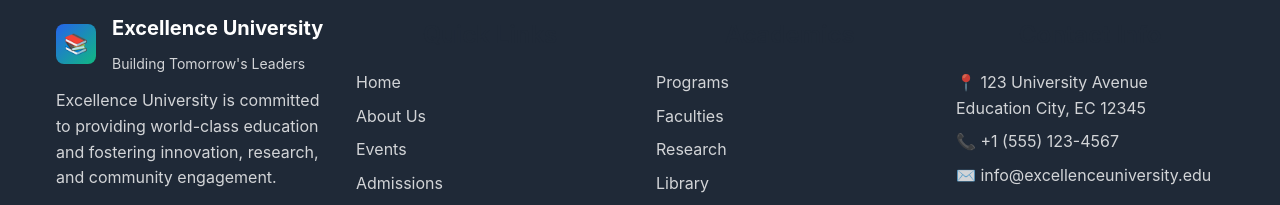
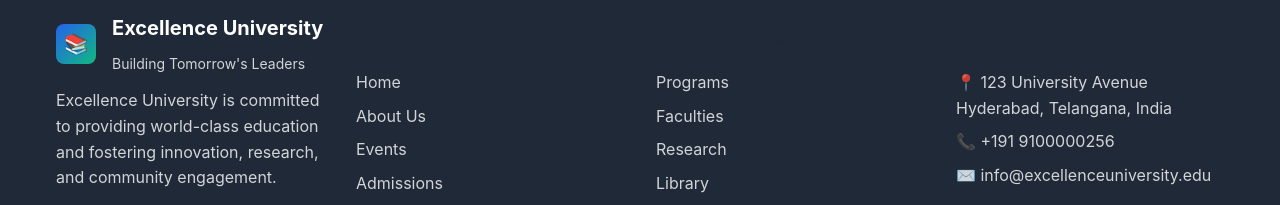
Before and after one commit to barada02/CollegeWebsite, a React (Vite) app in the folder client/: page / in a window 1280 px wide. Shown: the part 2604-2809 px from the top of the page. Built offline with nearby package versions, Linux system fonts and the light colour scheme; no server answers.

Commit message:
one more thing left which is event and enhancement of academic and faculty

```diff
--- a/client/src/components/college/Footer.tsx
+++ b/client/src/components/college/Footer.tsx
@@ -52,8 +52,8 @@ export const CollegeFooter: React.FC = () => {
           <div className="footer-section">
             <h4 className="section-title">Contact Info</h4>
             <div className="contact-info">
-              <p>📍 123 University Avenue<br />Education City, EC 12345</p>
-              <p>📞 +1 (555) 123-4567</p>
+              <p>📍 123 University Avenue<br />Hyderabad, Telangana, India</p>
+              <p>📞 +191 9100000256</p>
               <p>✉️ info@excellenceuniversity.edu</p>
             </div>
             <div className="social-links">
--- a/client/src/pages/college/Contact.tsx
+++ b/client/src/pages/college/Contact.tsx
@@ -116,14 +116,14 @@ export const Contact: React.FC = () => {
                 <div className="contact-icon">📍</div>
                 <div>
                   <h3>Address</h3>
-                  <p>123 University Ave<br />Education City, EC 12345</p>
+                  <p>123 University Ave<br />Hyderabad, Telangana, India</p>
                 </div>
               </div>
               <div className="contact-item">
                 <div className="contact-icon">📞</div>
                 <div>
                   <h3>Phone</h3>
-                  <p>+1 (555) 123-4567</p>
+                  <p>+91 900000256</p>
                 </div>
               </div>
               <div className="contact-item">
```
